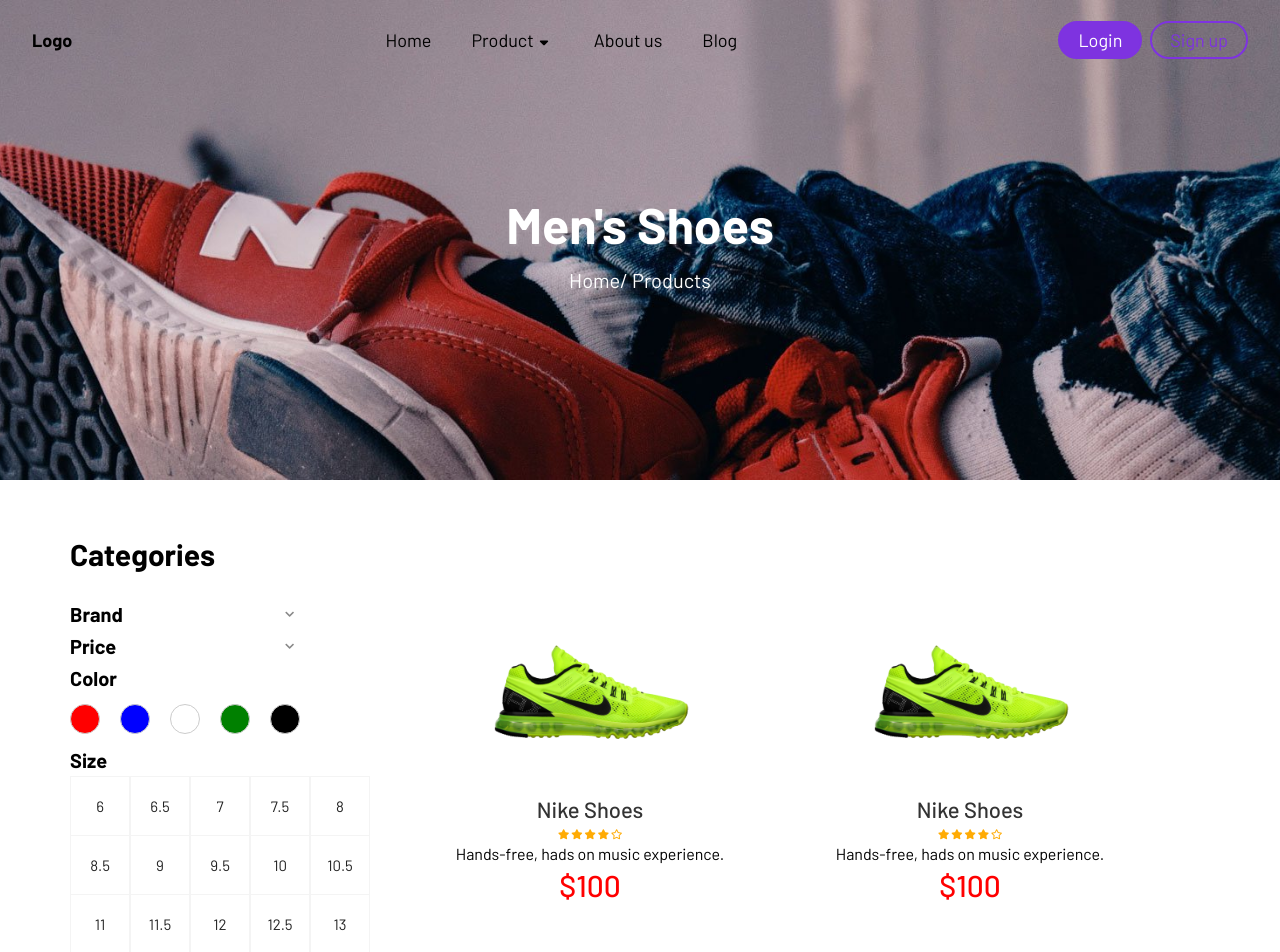
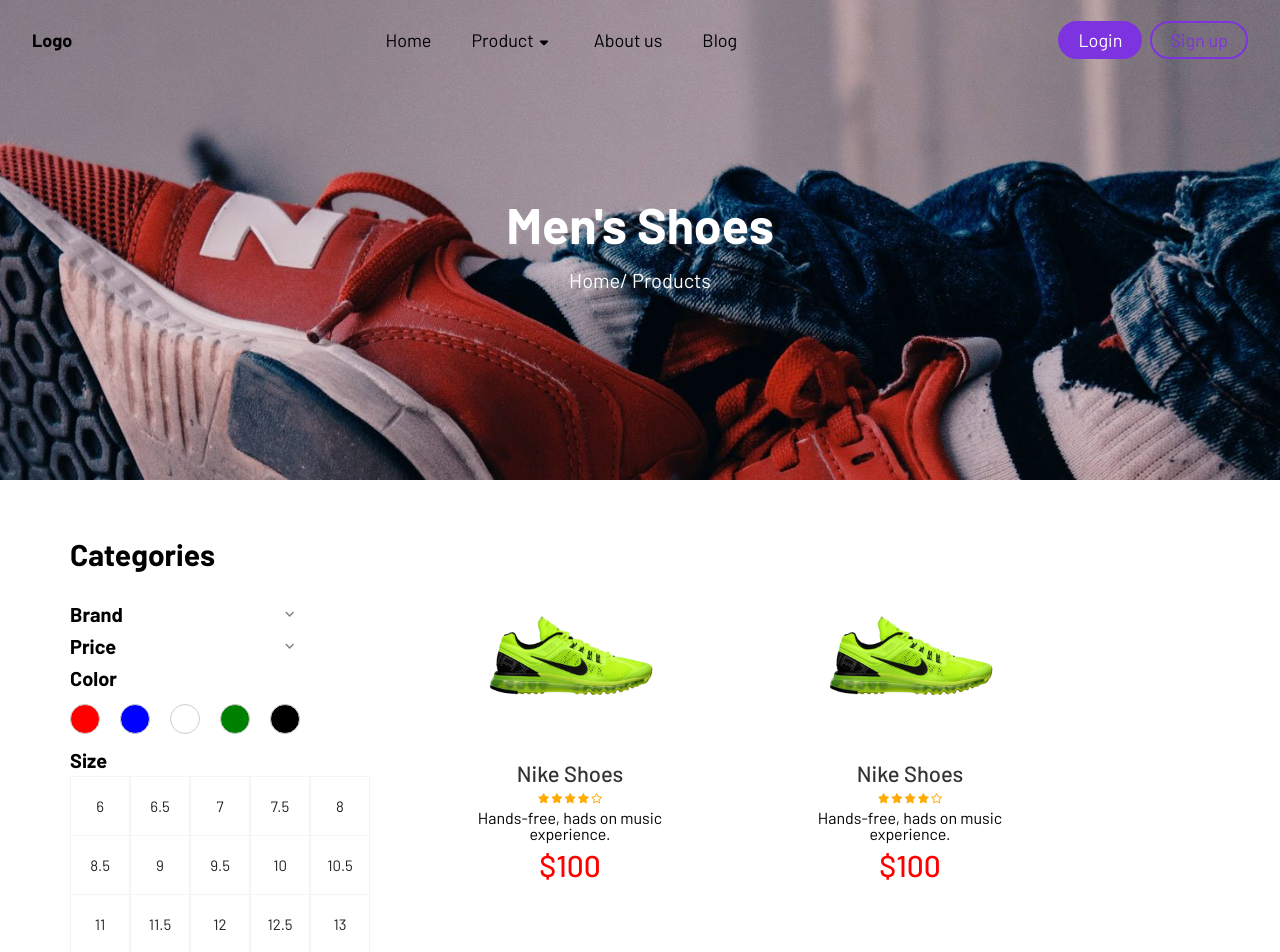
Before and after one commit to HinTran013/IE104---Sneaker-Store, a React (Create React App) app: page /product in a window 1280 px wide. Shown: the top 952 px of the page. Built offline with nearby package versions, Linux system fonts and the light colour scheme.

Commit message:
change a little bit in product item

```diff
--- a/src/components/ProductItem/ProductItem.module.css
+++ b/src/components/ProductItem/ProductItem.module.css
@@ -1,7 +1,7 @@
 .card {
-  width: 300px;
+  width: 260px;
   height: 350px;
-  margin: 40px;
+  margin: 20px 40px;
   border-radius: 20px;
   position: relative;
   display: flex;
```
